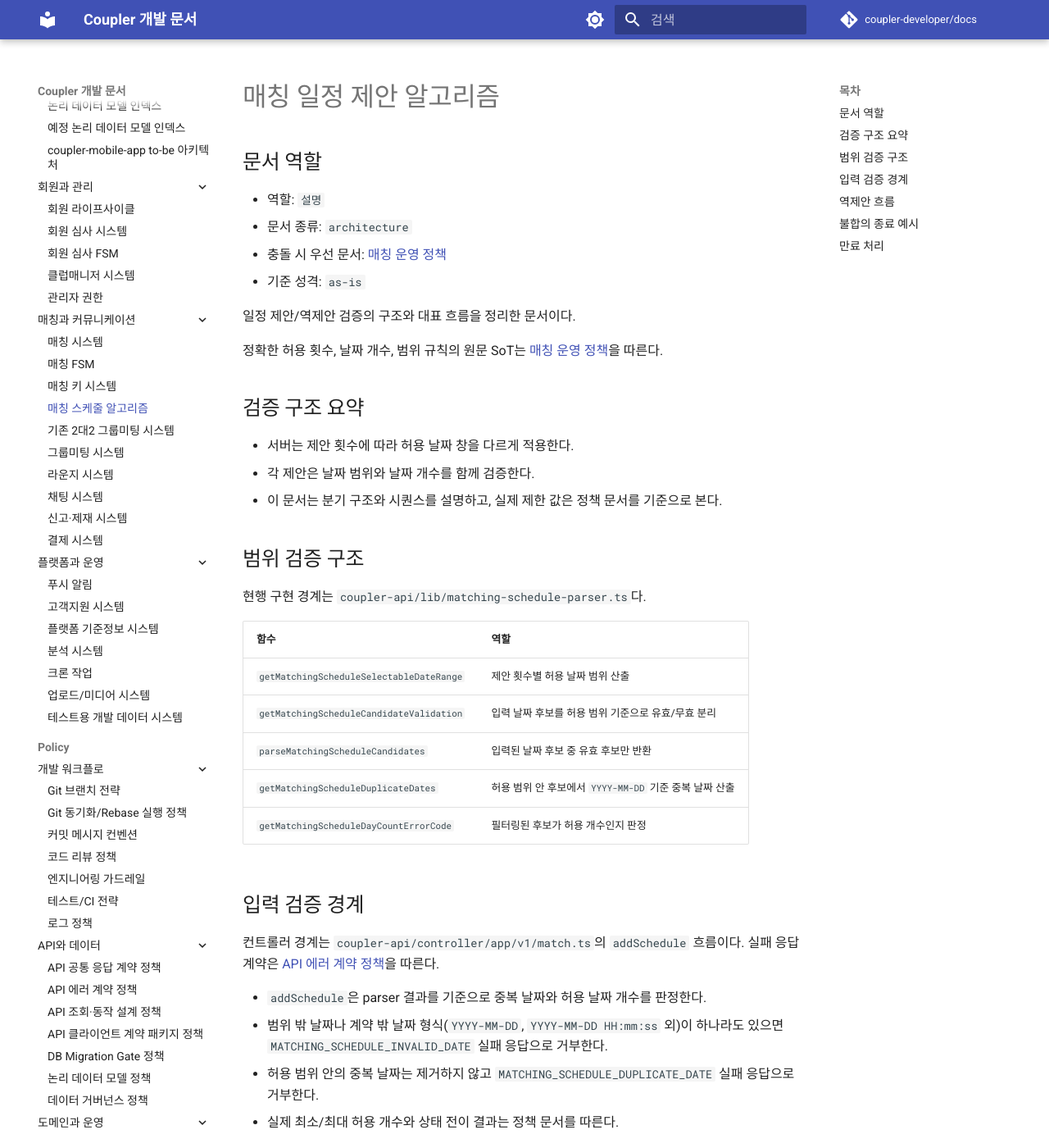
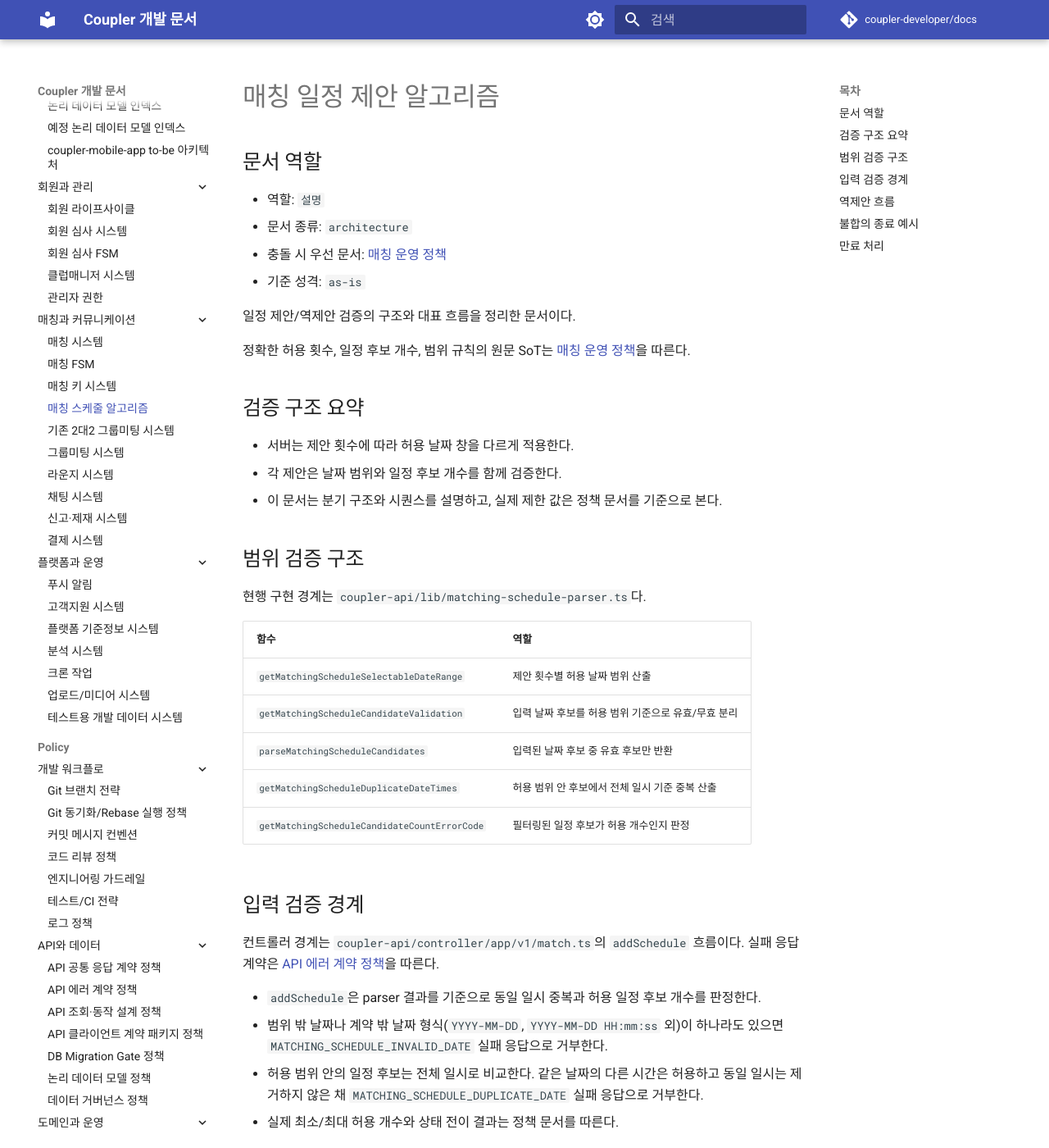
Before and after one commit to coupler-developer/docs, an MkDocs documentation site: the page built from content/architecture/matching-schedule-algorithm.md, in a window 1280 px wide and 1400 px high. Shown: the whole window at 82% size. Built offline with MkDocs 1.6.1 and Material for MkDocs 9.7.7, drawn with Linux system fonts in a browser that asks for light colours; comment, search, counter and statistics services are not loaded.

Commit message:
docs: 매칭 일정 중복 기준을 동일 일시로 정정
Reason:
- 같은 날짜의 다른 시간을 중복으로 해석한 정책 문구를 실제 일정 후보 의미와 일치시켜야 함

Changes:
- 일정 후보를 전체 일시 기준으로 비교하고 같은 날짜의 다른 시간을 허용하도록 명시
- 날짜 개수 용어를 일정 후보 개수로 정리

How:
- 매칭 운영 정책을 단일 SoT로 정정하고 일정 알고리즘 설명을 같은 기준으로 동기화

Tests:
- yarn verify 통과

```diff
--- a/content/architecture/matching-schedule-algorithm.md
+++ b/content/architecture/matching-schedule-algorithm.md
@@ -9,12 +9,13 @@
 
 일정 제안/역제안 검증의 구조와 대표 흐름을 정리한 문서이다.
 
-정확한 허용 횟수, 날짜 개수, 범위 규칙의 원문 SoT는 [매칭 운영 정책](../policy/matching-ops-policy.md)을 따른다.
+정확한 허용 횟수, 일정 후보 개수, 범위 규칙의 원문 SoT는
+[매칭 운영 정책](../policy/matching-ops-policy.md)을 따른다.
 
 ## 검증 구조 요약
 
 - 서버는 제안 횟수에 따라 허용 날짜 창을 다르게 적용한다.
-- 각 제안은 날짜 범위와 날짜 개수를 함께 검증한다.
+- 각 제안은 날짜 범위와 일정 후보 개수를 함께 검증한다.
 - 이 문서는 분기 구조와 시퀀스를 설명하고, 실제 제한 값은 정책 문서를 기준으로 본다.
 
 ## 범위 검증 구조
@@ -26,17 +27,18 @@
 | `getMatchingScheduleSelectableDateRange` | 제안 횟수별 허용 날짜 범위 산출 |
 | `getMatchingScheduleCandidateValidation` | 입력 날짜 후보를 허용 범위 기준으로 유효/무효 분리 |
 | `parseMatchingScheduleCandidates` | 입력된 날짜 후보 중 유효 후보만 반환 |
-| `getMatchingScheduleDuplicateDates` | 허용 범위 안 후보에서 `YYYY-MM-DD` 기준 중복 날짜 산출 |
-| `getMatchingScheduleDayCountErrorCode` | 필터링된 후보가 허용 개수인지 판정 |
+| `getMatchingScheduleDuplicateDateTimes` | 허용 범위 안 후보에서 전체 일시 기준 중복 산출 |
+| `getMatchingScheduleCandidateCountErrorCode` | 필터링된 일정 후보가 허용 개수인지 판정 |
 
 ## 입력 검증 경계
 
 컨트롤러 경계는 `coupler-api/controller/app/v1/match.ts`의 `addSchedule` 흐름이다.
 실패 응답 계약은 [API 에러 계약 정책](../policy/api-error-contract-policy.md)을 따른다.
 
-- `addSchedule`은 parser 결과를 기준으로 중복 날짜와 허용 날짜 개수를 판정한다.
+- `addSchedule`은 parser 결과를 기준으로 동일 일시 중복과 허용 일정 후보 개수를 판정한다.
 - 범위 밖 날짜나 계약 밖 날짜 형식(`YYYY-MM-DD`, `YYYY-MM-DD HH:mm:ss` 외)이 하나라도 있으면 `MATCHING_SCHEDULE_INVALID_DATE` 실패 응답으로 거부한다.
-- 허용 범위 안의 중복 날짜는 제거하지 않고 `MATCHING_SCHEDULE_DUPLICATE_DATE` 실패 응답으로 거부한다.
+- 허용 범위 안의 일정 후보는 전체 일시로 비교한다. 같은 날짜의 다른 시간은 허용하고 동일 일시는 제거하지
+  않은 채 `MATCHING_SCHEDULE_DUPLICATE_DATE` 실패 응답으로 거부한다.
 - 실제 최소/최대 허용 개수와 상태 전이 결과는 정책 문서를 따른다.
 
 ## 역제안 흐름
@@ -46,14 +48,14 @@ sequenceDiagram
     participant M as 남성
     participant F as 여성
 
-    M->>F: 1차 제안 (정책 기준 날짜 후보)
+    M->>F: 1차 제안 (정책 기준 일정 후보)
     Note over M,F: 범위: 정책 기준 1차 허용 범위
 
     alt 수락
         F->>M: 날짜 선택
         Note over M,F: OK_SCHEDULE (6)
     else 역제안
-        F->>M: 2차 제안 (정책 기준 날짜 후보)
+        F->>M: 2차 제안 (정책 기준 일정 후보)
         Note over M,F: 범위: 정책 기준 2차 허용 범위
 
         alt 수락
```
Also changed, not shown: content/policy/matching-ops-policy.md (+10 -5 lines).
